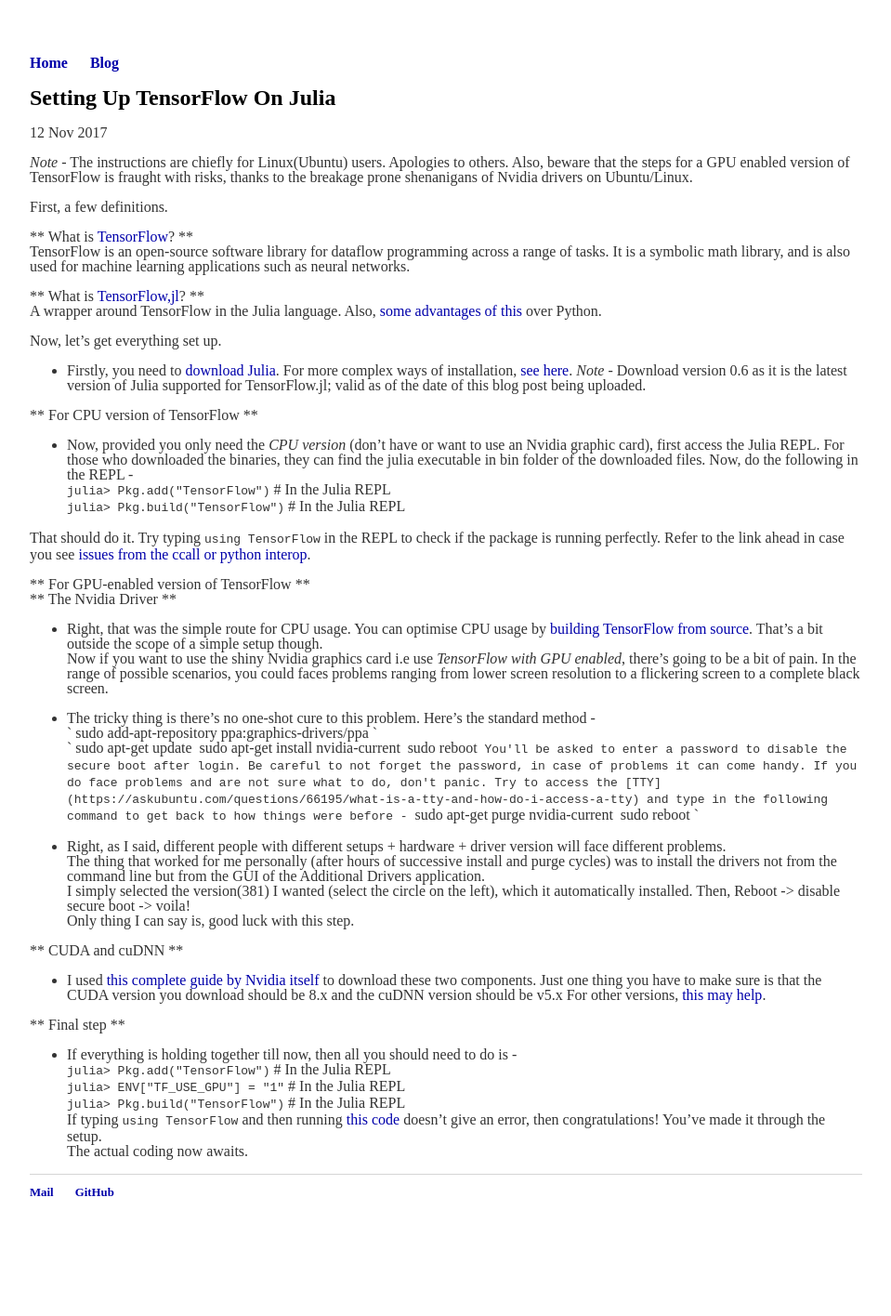
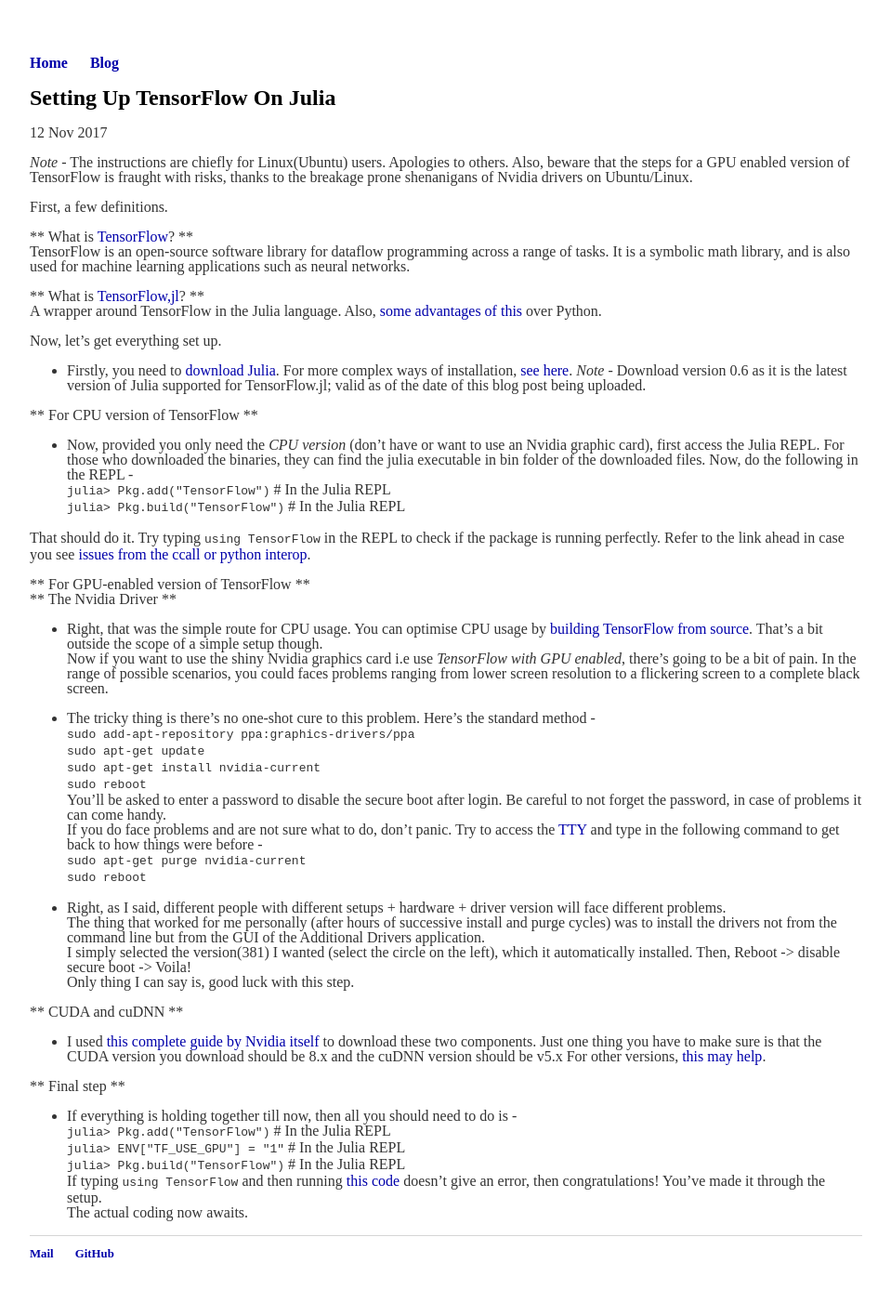
Before and after one commit to TestSubjector/testsubjector.github.io, a Jekyll site: the page built from _posts/2017-11-12-Setting-Up-TensorFlow-On-Julia.md, in a window 1280 px wide. Shown: the whole page at 93% size, without its empty margins (160-1119 px from the left). Built offline with Jekyll 4.4.1, drawn with Linux system fonts in a browser that asks for light colours; before the commit the page ends 1350 px from its top, so only the background shows below that.

Commit message:
I don't like Markdown

```diff
--- a/_posts/2017-11-12-Setting-Up-TensorFlow-On-Julia.md
+++ b/_posts/2017-11-12-Setting-Up-TensorFlow-On-Julia.md
@@ -36,18 +36,18 @@
 Now if you want to use the shiny Nvidia graphics card i.e use *TensorFlow with GPU enabled*, there's going to be a bit of pain. In the range of possible scenarios, you could faces problems ranging from lower screen resolution to a flickering screen to a complete black screen.
 
 + The tricky thing is there's no one-shot cure to this problem. Here's the standard method -
-` sudo add-apt-repository ppa:graphics-drivers/ppa `
-` sudo apt-get update`
-` sudo apt-get install nvidia-current`
-` sudo reboot`
+`sudo add-apt-repository ppa:graphics-drivers/ppa`
+`sudo apt-get update`
+`sudo apt-get install nvidia-current`
+`sudo reboot`
 You'll be asked to enter a password to disable the secure boot after login. Be careful to not forget the password, in case of problems it can come handy.
 If you do face problems and are not sure what to do, don't panic. Try to access the [TTY](https://askubuntu.com/questions/66195/what-is-a-tty-and-how-do-i-access-a-tty) and type in the following command to get back to how things were before -
-` sudo apt-get purge nvidia-current`
-` sudo reboot `
+`sudo apt-get purge nvidia-current`
+`sudo reboot `
 
 + Right, as I said, different people with different setups + hardware + driver version will face different problems.
 The thing that worked for me personally (after hours of successive install and purge cycles) was to install the drivers not from the command line but from the GUI of the Additional Drivers application.
-I simply selected the version(381) I wanted (select the circle on the left), which it automatically installed. Then, Reboot -> disable secure boot -> voila!
+I simply selected the version(381) I wanted (select the circle on the left), which it automatically installed. Then, Reboot -> disable secure boot -> Voila!
 Only thing I can say is, good luck with this step.
 
 
```
